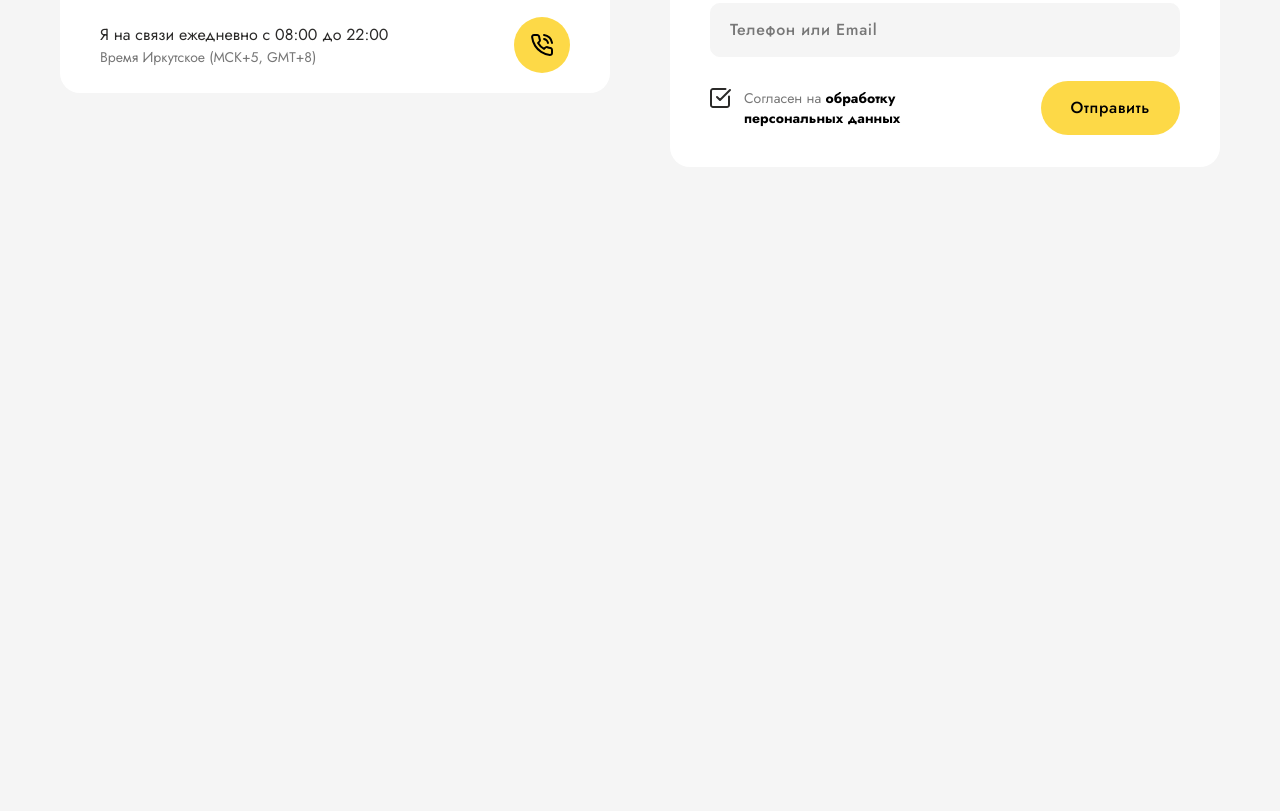
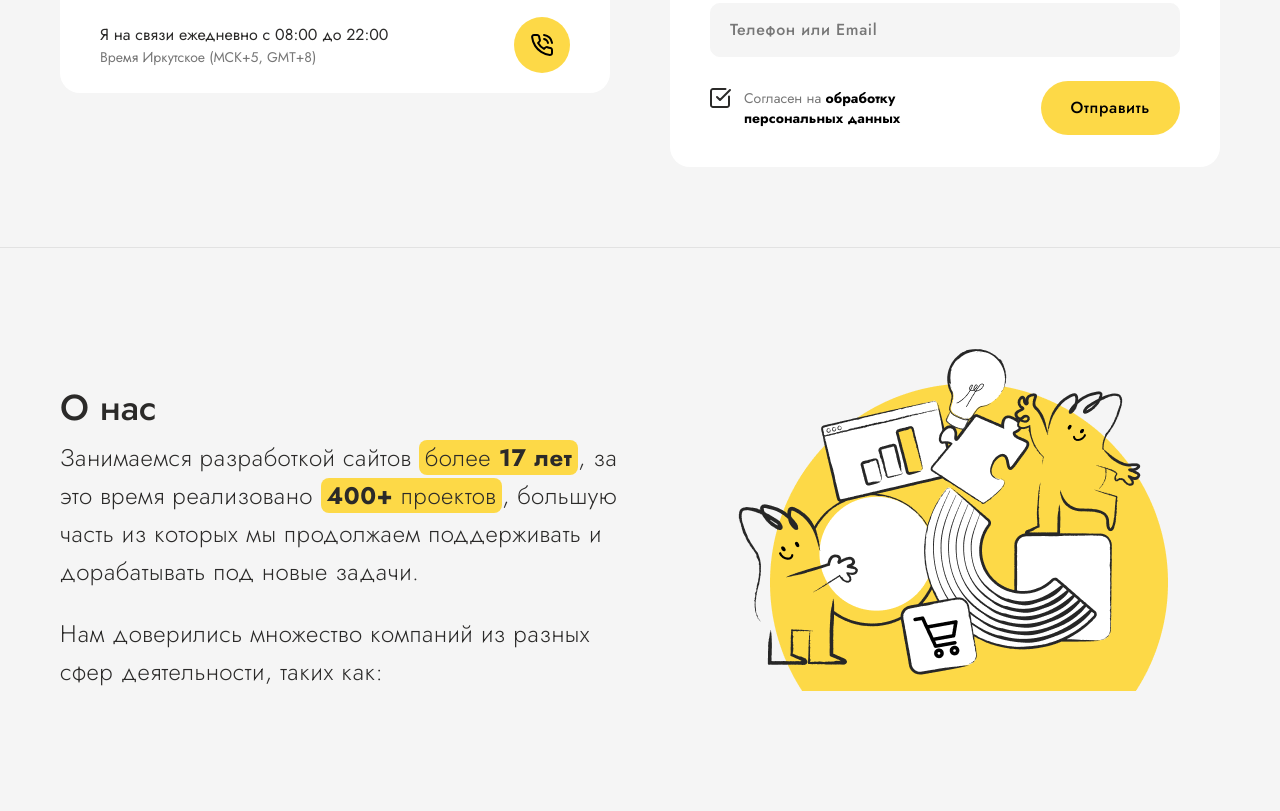
Before and after one commit to pauchok-sk/vanger, a website built with webpack: page src/index.html in a window 1280 px wide. Shown: the part 3374-4185 px from the top of the page. Before the commit the page ends 3621 px from the top, so only its background shows below. Built offline with nearby package versions, Linux system fonts and the light colour scheme; files whose address does not match are found by name.

Commit message:
about-min dev

```diff
--- /dev/null
+++ b/src/html/components/about-min.html
@@ -0,0 +1,21 @@
+<section class="sect about-min">
+  <div class="container">
+    <div class="about-min__head">
+      <div class="about-min__head-info">
+        <h2 class="s-title mb-2">О нас</h2>
+        <p class="lg-text md-lg-5 mb-4">
+          Занимаемся разработкой сайтов
+          <span>более <strong>17 лет</strong></span
+          >, за это время реализовано
+          <span><strong>400+</strong> проектов</span>, большую часть из которых
+          мы продолжаем поддерживать и дорабатывать под новые задачи.
+        </p>
+        <p class="lg-text">
+          Нам доверились множество компаний из разных сфер деятельности, таких
+          как:
+        </p>
+      </div>
+      <img src="@img/about-img.png" alt="image" class="about-min__head-img">
+    </div>
+  </div>
+</section>
--- a/src/index.html
+++ b/src/index.html
@@ -9,6 +9,7 @@
       @@include('html/components/skills.html')
       @@include('html/components/portfolio.html')
       @@include('html/components/price-learn.html')
+      @@include('html/components/about-min.html')
 
     </main>
     @@include('html/components/footer.html')
--- /dev/null
+++ b/src/scss/components/about-min.scss
@@ -0,0 +1,34 @@
+.about-min {
+  border-top: 1px solid var(--stroke);
+  &__head {
+    display: flex;
+    align-items: end;
+    margin-bottom: 40px;
+    gap: 75px;
+    @include laptop-middle {
+      gap: 30px;
+    }
+    @include tablet {
+      flex-direction: column-reverse;
+      gap: 20px;
+      margin-bottom: 20px;
+    }
+  }
+  &__head-info {
+    max-width: 560px;
+    @include tablet {
+      max-width: none;
+    }
+  }
+  &__head-img {
+    @include laptop-min {
+      width: 360px;
+    }
+    @media (max-width: 865px) {
+      width: 300px;
+    }
+    @include tablet {
+      width: 400px;
+    }
+  }
+}
--- a/src/scss/style.scss
+++ b/src/scss/style.scss
@@ -29,5 +29,6 @@
 @import "./components/skills";
 @import "./components/portfolio";
 @import "./components/price-learn";
+@import "./components/about-min";
 
 @import "./components/footer";
--- a/src/scss/ui/text.scss
+++ b/src/scss/ui/text.scss
@@ -19,6 +19,16 @@
     font-size: 20px;
     line-height: 32px;
     letter-spacing: 0.4px;
+  }
+
+  span {
+    border-radius: 8px;
+    background-color: var(--yellow);
+    padding: 0 6px;
+    white-space: nowrap;
+  }
+  strong {
+    font-weight: 700;
   }
 }
 
```
Also changed, not shown: dist/css/style.css, dist/css/style.min.css, dist/html/components/about-min.html (added), dist/img/about-img.png (added), dist/index.html, src/img/about-img.png (added).
